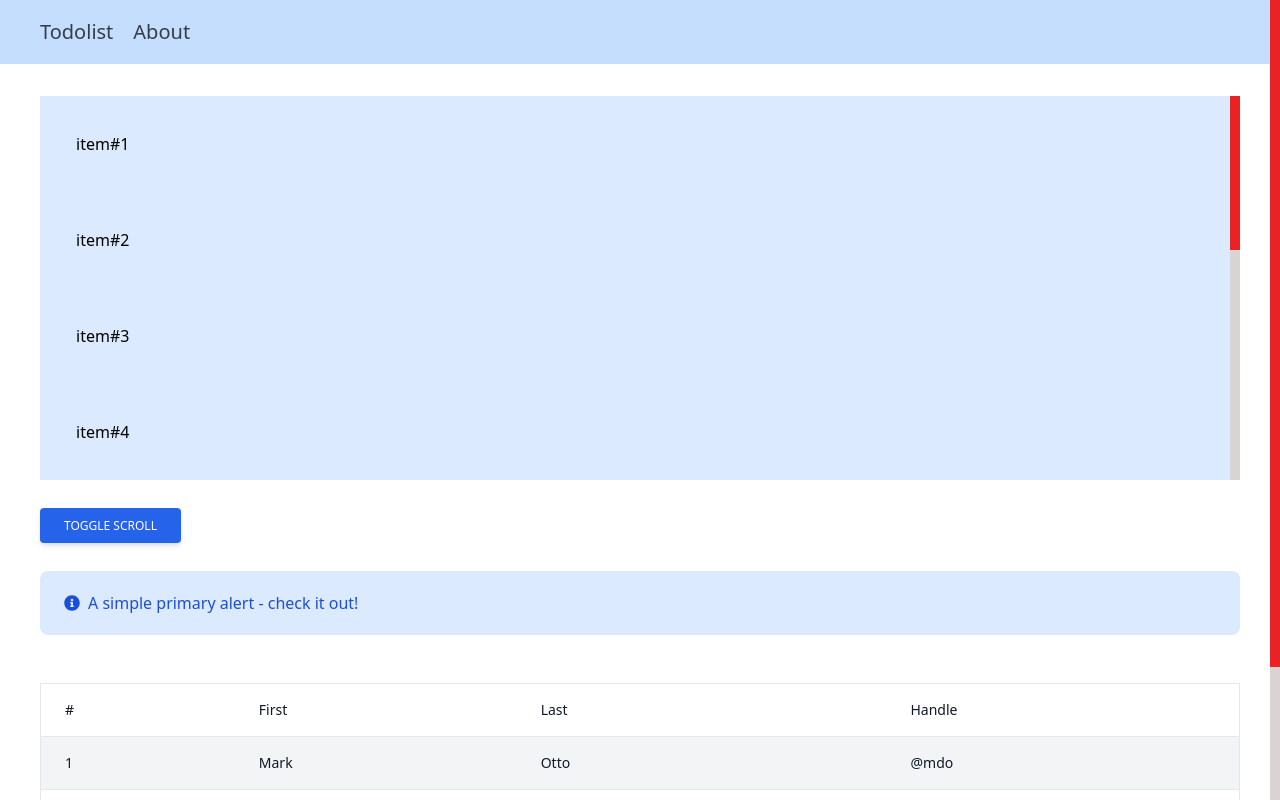
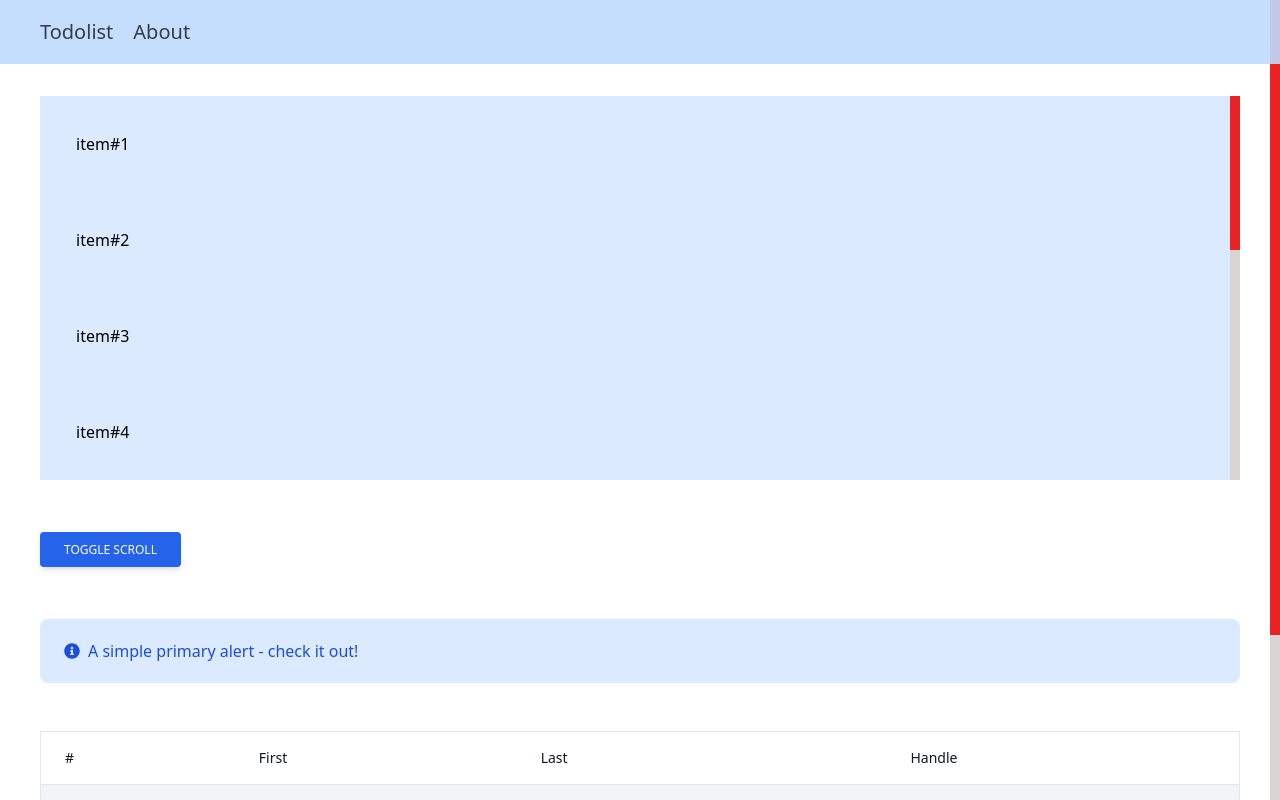
Before and after one commit to Loksli17/start-nest, a Vue app in the folder client/: page /about in a window 1280 px wide. Built offline with nearby package versions, Linux system fonts and the light colour scheme; what tw-elements, vue-toast-notification would draw is missing.

Commit message:
scroll i replace in ass (hm????)

```diff
--- a/client/src/App.vue
+++ b/client/src/App.vue
@@ -4,24 +4,18 @@
         <router-link class="text-gray-800 text-xl hover:underline" v-for="link in links" :key="link.to" :to="link.to">{{link.text}}</router-link>
     </div>
 
-    <CustomScroll v-model:show-scroll="showScroll">
-        <div class="md:h-full pt-24 md:grid gap-8 px-10 pb-14 bg-white">
-            <router-view/>
-        </div>
-    </CustomScroll>
+
+    <div class="md:h-full md:grid gap-8 bg-white">
+        <router-view/>
+    </div>
 
 </template>
 
 
 <script lang="ts">
     import { defineComponent, Ref, ref } from 'vue';
-    import CustomScroll                  from './components/CustomScroll/CustomScroll.vue';
 
     export default defineComponent({
-
-        components: {
-            CustomScroll,
-        },
 
         setup(){
 
--- a/client/src/components/CustomScroll/CustomScroll.vue
+++ b/client/src/components/CustomScroll/CustomScroll.vue
@@ -1,8 +1,8 @@
 <template>
 
-    <div ref="wrapperHtmlRef" :class="{'scroll-main-wrapper': !body}">
+    <div ref="wrapperHtmlRef" :class="{'scroll-main-wrapper': !body, 'scroll-main-wrapper-body': body}">
 
-        <slot></slot>
+        <slot ref="slotRef"></slot>
 
         <div v-if="showScrollComputed" ref="scrollerWrapHtmlRef" :class="{'scroll-wrap-body': body, 'scroll-wrap': !body}">
             <div ref="scrollerHtmlRef" @mousedown="mouseDown" @mouseup="mouseUp"  :class="{'scroller-body': body, 'scroller': !body}"></div>
@@ -30,16 +30,16 @@
             }
         },
 
-        emits: ['update:show-scroll'],
+        emits: ['update:showScroll'],
 
-        setup(props, { emit }){
+        setup(props, { emit, slots }){
 
             const showScrollComputed = computed({
                 get(): boolean {
                     return props.showScroll;
                 },
                 set(newVal: boolean): void {
-                    emit('update:show-scroll', newVal);
+                    emit('update:showScroll', newVal);
                 }
             });
 
@@ -92,6 +92,10 @@
             const countScrollerHeight = () => {
                 scrollerHeight.value = (screenHeight.value / wrapperHeight.value) * 100;
                 scrollerHtml.style.height = scrollerHeight.value + '%';
+
+                // if(scrollerHeight.value == 100){
+                //     emit('update:show-scroll', false);
+                // }
             };
 
             const countScrollTop = (scrollTop: number) => {
@@ -115,7 +119,8 @@
 
                 wrapperHtml.addEventListener('scroll', () => {
                     if(isDragging.value) return;
-                    if(!props.body) scrollerWrapHtml.style.top = wrapperHtml.scrollTop + 'px';
+                    // if(!props.body) scrollerWrapHtml.style.top = wrapperHtml.scrollTop + 'px';
+                    scrollerWrapHtml.style.top = wrapperHtml.scrollTop + 'px';
                     countScrollTop(wrapperHtml.scrollTop);
                 });
             };
@@ -142,12 +147,15 @@
 
                     let top: number = (topValue.value * wrapperHeight.value) / screenHeight.value;
 
-                    if(props.body) {
-                        window.scrollTo(0, top);
-                    } else {
-                        if(!props.body) scrollerWrapHtml.style.top = wrapperHtml.scrollTop + 'px';
-                        wrapperHtml.scrollTo({top: top});
-                    }
+                    // if(props.body) {
+                    //     window.scrollTo(0, top);
+                    // } else {
+                    //     if(!props.body) scrollerWrapHtml.style.top = wrapperHtml.scrollTop + 'px';
+                    //     wrapperHtml.scrollTo({top: top});
+                    // }
+
+                    scrollerWrapHtml.style.top = wrapperHtml.scrollTop + 'px';
+                    wrapperHtml.scrollTo({top: top});
                 }
 
                 document.onmouseup = (e) => {
@@ -162,10 +170,19 @@
             }
 
 
+            const checkFullHeight = () => {
+                if(scrollerHeight.value == 100){
+                    emit('update:showScroll', false);
+                } else {
+                    emit('update:showScroll', true);
+                }
+            }
+
+            //* for toggle scroll i need refresh my ref
             watch(scrollerHtmlRef, (value: any) => {
                 if(value == null) {
                     // if(props.body) document.body.style.overflowY = 'hidden';
-                    wrapperHtml.style.overflowY = 'hidden';
+                    // wrapperHtml.style.overflowY = 'hidden';
                     return;
                 }
 
@@ -195,7 +212,9 @@
                     countScrollerHeight();
                     scrollHandler();
                     // countScrollTop(props.body ? window.scrollY : wrapperHtml.scrollTop);
-                    countScrollTop(wrapperHtml.scrollTop);
+                    // countScrollTop(wrapperHtml.scrollTop);
+
+                    checkFullHeight();
                 }, 0);
 
                 const resizeObserver = new ResizeObserver(entries => {
@@ -204,12 +223,37 @@
                     countScrollerHeight();
                     scrollHandler();
                     // countScrollTop(props.body ? window.scrollY : wrapperHtml.scrollTop);
-                    countScrollTop(wrapperHtml.scrollTop);
+                    // countScrollTop(wrapperHtml.scrollTop);
+
+                    checkFullHeight();
                 });
 
-                const elem = props.body ? document.body : wrapperHtml;
+                // const elem = props.body ? document.body : wrapperHtml;
+                const elem = wrapperHtml;
 
                 resizeObserver.observe(elem);
+
+                if(slots && slots.default) {
+                    const def = slots.default();
+                    const slot = def[0];
+
+                    const slotResizeObserver = new ResizeObserver(entries => {
+                        console.log('RESIZEEEEE!!!!')
+                        countWrapperHeight();
+                        countScreenHeight();
+                        countScrollerHeight();
+                        scrollHandler();
+                        // countScrollTop(props.body ? window.scrollY : wrapperHtml.scrollTop);
+                        // countScrollTop(wrapperHtml.scrollTop);
+
+                        checkFullHeight();
+                    });
+
+                    // slotResizeObserver.observe();
+
+                    console.log(slot.el, slots.default());
+                }
+
             });
 
             return {
@@ -227,7 +271,7 @@
 </script>
 
 
-<style>
+<style scoped>
 
     body::-webkit-scrollbar {
         /* display: none; */
@@ -251,14 +295,30 @@
     */
 
     .scroll-main-wrapper{
-        max-height: 100vh; /* !!!!!!!!!!!!!!!!!!!!!!!!!!!!!!! */
+        max-height: 100vh;
         overflow-y: scroll;
         position: relative;
         -ms-overflow-style: none;  /* IE and Edge */
         scrollbar-width: none;  /* Firefox */
+        z-index: 0;
+        top: 0;
+    }
+
+    .scroll-main-wrapper-body{
+        max-height: 100vh;
+        overflow-y: scroll;
+        /* position: relative; */
+        -ms-overflow-style: none;  /* IE and Edge */
+        scrollbar-width: none;  /* Firefox */
+        z-index: 0;
+        top: 0;
     }
 
     .scroll-main-wrapper::-webkit-scrollbar {
+        display: none;
+    }
+
+    .scroll-main-wrapper-body::-webkit-scrollbar {
         display: none;
     }
 
@@ -279,7 +339,7 @@
         background: #dad3d3;
         top: 0px;
         right: 0px;
-        z-index: 11;
+        z-index: 0;
     }
 
     .scroller-body{
--- a/client/src/views/About.vue
+++ b/client/src/views/About.vue
@@ -1,6 +1,9 @@
 <template>
-    <div class="about auto-cols-max">
 
+    <CustomScroll v-model:show-scroll="showScroll" :body="true">
+        <div class="pt-24 pb-14">
+
+            <div class="px-10 ">
                 <CustomScroll v-model:show-scroll="scrollShow" class=" h-96">
                     <div class="bg-blue-100 ">
                         <div class=" p-9" v-for="i in 10" :key="i">
@@ -8,7 +11,9 @@
                         </div>
                     </div>
                 </CustomScroll>
+            </div>
 
+            <div class="mt-6 px-10">
                 <button
                     @click="scrollShow = !scrollShow"
                     type="button"
@@ -18,14 +23,18 @@
                 >
                     Toggle scroll
                 </button>
+            </div>
 
+            <div class="mt-6 px-10">
                 <div class=" mt-7 bg-blue-100 rounded-lg py-5 px-6 mb-3 text-base text-blue-700 inline-flex items-center w-full" role="alert">
                     <svg aria-hidden="true" focusable="false" data-prefix="fas" data-icon="info-circle" class="w-4 h-4 mr-2 fill-current" role="img" xmlns="http://www.w3.org/2000/svg" viewBox="0 0 512 512">
                         <path fill="currentColor" d="M256 8C119.043 8 8 119.083 8 256c0 136.997 111.043 248 248 248s248-111.003 248-248C504 119.083 392.957 8 256 8zm0 110c23.196 0 42 18.804 42 42s-18.804 42-42 42-42-18.804-42-42 18.804-42 42-42zm56 254c0 6.627-5.373 12-12 12h-88c-6.627 0-12-5.373-12-12v-24c0-6.627 5.373-12 12-12h12v-64h-12c-6.627 0-12-5.373-12-12v-24c0-6.627 5.373-12 12-12h64c6.627 0 12 5.373 12 12v100h12c6.627 0 12 5.373 12 12v24z"></path>
                     </svg>
                     A simple primary alert - check it out!
                 </div>
+            </div>
 
+            <div class="mt-6 px-10">
                 <div class="mt-7 flex flex-col">
                     <div class="overflow-x-auto sm:-mx-6 lg:-mx-8">
                         <div class="py-2 inline-block min-w-full sm:px-6 lg:px-8">
@@ -87,8 +96,9 @@
                         </div>
                     </div>
                 </div>
-
             </div>
+        </div>
+    </CustomScroll>
 </template>
 
 
--- a/client/src/views/Home.vue
+++ b/client/src/views/Home.vue
@@ -1,17 +1,17 @@
 <template>
 
+    <CustomScroll v-model:show-scroll="showScroll" :body="true">
+        <div class="pt-24 pb-14">
 
-        <div class="">
-
-            <div class="">
+            <div class="px-10">
                 <h1 class=" text-5xl font-bold">Todolist</h1>
             </div>
 
-            <div class=" mt-6">
+            <div class="mt-6 px-10">
                 <button class="p-4 w-max bg-blue-500  text-white text-lg" @click="showNewModal()">New task</button>
             </div>
 
-            <div class=" mt-14 grid gap-5 md:grid-cols-1">
+            <div class="mt-14 px-10 grid gap-5 md:grid-cols-1">
                 <div class="grid grid-flow-col grid-cols-todo bg-gray-100 p-6" v-for="task in tasks" :key="task.id">
                     <span class="text text-blue-600">{{task.text}}</span>
                     <span>{{task.date}}</span>
@@ -29,6 +29,7 @@
                 </div>
             </div>
         </div>
+    </CustomScroll>
 
 
     <div @click.self="modalToggle = false" class="grid justify-center items-center fixed z-50 w-full h-full z-1 bg-gray-800 opacity-90 top-0 left-0" :class="{'hidden': !modalToggle}">
@@ -53,13 +54,16 @@
     import { defineComponent, ref, Ref, watch, inject } from 'vue';
     import axios, { AxiosResponse }                     from 'axios';
     import { ToastPluginApi }                           from 'vue-toast-notification';
-
+    import CustomScroll                                 from '../components/CustomScroll/CustomScroll.vue';
     import 'tw-elements';
 
 
     export default defineComponent({
         name: 'Home',
 
+        components: {
+            CustomScroll,
+        },
 
 
         setup(){
```
Lines whose indentation alone changed are shown as unchanged.
